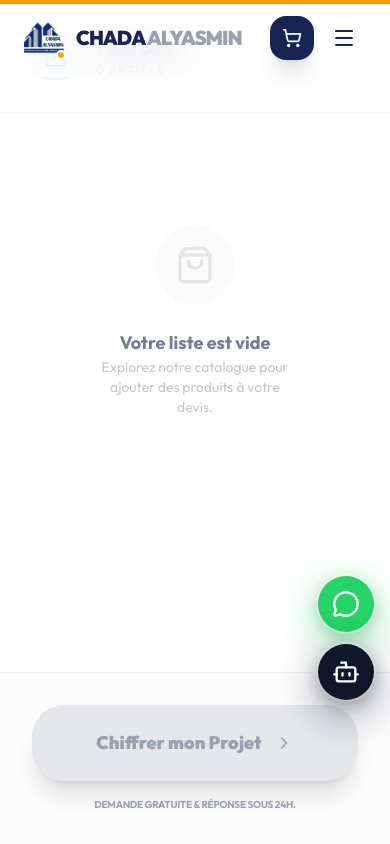
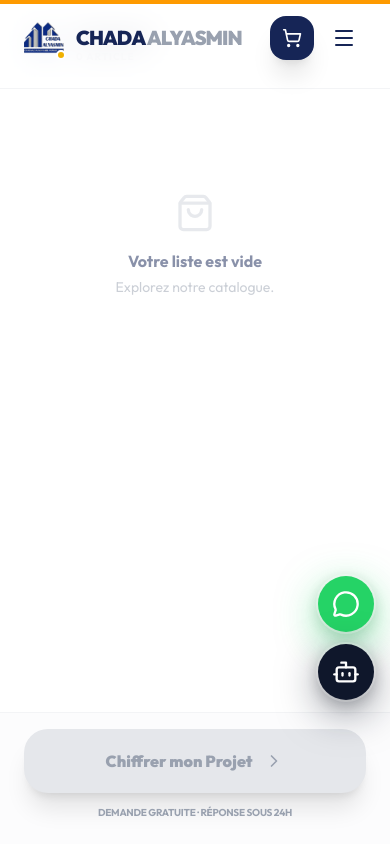
Before and after one commit to Anasshlaibi/chadaa, a Next.js app in the folder next-app/: page /devis in a window 390 px wide. Both pictures are taken after a click on the button 292 px from the left and 38 px from the top of the page. Shown: the top 844 px of the page. Built offline with nearby package versions, Linux system fonts and the light colour scheme.

Commit message:
ux: complete redesign of quote panel - two-column modal on desktop, side panel on mobile

```diff
--- a/next-app/src/components/QuoteForm.tsx
+++ b/next-app/src/components/QuoteForm.tsx
@@ -144,18 +144,11 @@ const QuoteForm: React.FC<QuoteFormProps> = ({ onSuccess, onCancel }) => {
           </div>
         )}
 
-        <div className="grid grid-cols-2 gap-4 pt-4">
-          <button
-            type="button"
-            onClick={onCancel}
-            className="py-4 rounded-2xl bg-gray-100 text-blue-950 font-black text-sm hover:bg-gray-200 transition-all"
-          >
-            Retour
-          </button>
+        <div className="pt-4">
           <button
             disabled={status === 'loading'}
             type="submit"
-            className="py-4 rounded-2xl bg-amber-500 text-white font-black text-sm shadow-xl hover:bg-amber-600 active:scale-95 transition-all flex items-center justify-center space-x-2"
+            className="w-full py-4 rounded-2xl bg-amber-500 text-white font-black text-sm shadow-xl hover:bg-amber-600 active:scale-95 transition-all flex items-center justify-center gap-2"
           >
             {status === 'loading' ? (
               <>
@@ -165,11 +158,12 @@ const QuoteForm: React.FC<QuoteFormProps> = ({ onSuccess, onCancel }) => {
             ) : (
               <>
                 <Send size={18} />
-                <span>Envoyer</span>
+                <span>Envoyer la Demande</span>
               </>
             )}
           </button>
         </div>
+
       </form>
     </div>
   );
--- a/next-app/src/components/QuotePanel.tsx
+++ b/next-app/src/components/QuotePanel.tsx
@@ -2,7 +2,7 @@
 
 import React, { useState, useEffect } from 'react';
 import { motion, AnimatePresence } from 'framer-motion';
-import { X, Trash2, ChevronRight, ShoppingBag, Plus, Minus } from 'lucide-react';
+import { X, Trash2, ChevronRight, ShoppingBag, Plus, Minus, ArrowLeft, Package } from 'lucide-react';
 import { useCart } from '../hooks/useCart';
 import { type CartItem } from '../types/cart';
 import { cn } from '../lib/utils';
@@ -14,7 +14,6 @@ const QuotePanel: React.FC = () => {
   const [view, setView] = useState<'cart' | 'checkout'>('cart');
   const [isDesktop, setIsDesktop] = useState(false);
 
-  // Detect desktop breakpoint (lg = 1024px)
   useEffect(() => {
     const mq = window.matchMedia('(min-width: 1024px)');
     setIsDesktop(mq.matches);
@@ -23,174 +22,342 @@ const QuotePanel: React.FC = () => {
     return () => mq.removeEventListener('change', handler);
   }, []);
 
-  // Reset view when panel is opened
   useEffect(() => {
     if (isPanelOpen) setView('cart');
   }, [isPanelOpen]);
 
-  // Animation variants
+  // Lock body scroll when open
+  useEffect(() => {
+    if (isPanelOpen) {
+      document.body.style.overflow = 'hidden';
+    } else {
+      document.body.style.overflow = '';
+    }
+    return () => { document.body.style.overflow = ''; };
+  }, [isPanelOpen]);
+
   const mobileVariants = {
     initial: { x: '100%' },
     animate: { x: 0 },
     exit: { x: '100%' },
   };
   const desktopVariants = {
-    initial: { opacity: 0, scale: 0.92, y: 16 },
+    initial: { opacity: 0, scale: 0.94, y: 20 },
     animate: { opacity: 1, scale: 1, y: 0 },
-    exit: { opacity: 0, scale: 0.92, y: 16 },
+    exit: { opacity: 0, scale: 0.94, y: 20 },
   };
   const variants = isDesktop ? desktopVariants : mobileVariants;
-
 
   return (
     <AnimatePresence>
       {isPanelOpen && (
         <>
-          {/* Backdrop — stronger blur on desktop for modal feel */}
+          {/* Backdrop */}
           <motion.div
             initial={{ opacity: 0 }}
             animate={{ opacity: 1 }}
             exit={{ opacity: 0 }}
+            transition={{ duration: 0.2 }}
             onClick={() => setIsPanelOpen(false)}
-            className="fixed inset-0 bg-blue-950/40 backdrop-blur-md z-[150]"
+            className="fixed inset-0 z-[150] bg-blue-950/50 backdrop-blur-lg"
           />
 
-          {/* Mobile: slide from right | Desktop: centered modal */}
+          {/* ── DESKTOP: Two-column centered modal ── */}
+          {isDesktop ? (
             <motion.div
-            variants={variants}
+              variants={desktopVariants}
               initial="initial"
               animate="animate"
               exit="exit"
-            transition={{ type: 'spring', damping: 26, stiffness: 220 }}
-            className="fixed top-0 right-0 h-full w-full max-w-md bg-white shadow-2xl z-[160] flex flex-col lg:top-1/2 lg:left-1/2 lg:right-auto lg:translate-x-[-50%] lg:translate-y-[-50%] lg:h-auto lg:max-h-[88vh] lg:w-[580px] lg:max-w-[90vw] lg:rounded-3xl lg:overflow-hidden"
+              transition={{ type: 'spring', damping: 28, stiffness: 240 }}
+              className="fixed z-[160] top-1/2 left-1/2 -translate-x-1/2 -translate-y-1/2 w-[860px] max-w-[92vw] max-h-[88vh] rounded-3xl overflow-hidden shadow-[0_32px_80px_-12px_rgba(15,23,42,0.45)] flex"
             >
-            {/* Header */}
-            <div className="p-8 border-b border-gray-100 flex items-center justify-between bg-white sticky top-0 z-10">
-              <div className="flex items-center space-x-4">
-                <div className="w-12 h-12 rounded-2xl bg-blue-50 flex items-center justify-center text-blue-950">
-                  <ShoppingBag size={24} />
+              {/* Left panel — Cart */}
+              <div className="w-[360px] shrink-0 bg-blue-950 flex flex-col text-white">
+                {/* Left header */}
+                <div className="p-8 pb-6 border-b border-white/10">
+                  <div className="flex items-center justify-between mb-1">
+                    <div className="flex items-center gap-3">
+                      <div className="w-10 h-10 rounded-2xl bg-white/10 flex items-center justify-center">
+                        <ShoppingBag size={20} />
                       </div>
                       <div>
-                  <h2 className="text-xl font-black text-blue-950 tracking-tight">
-                    {view === 'cart' ? 'Mon Devis' : 'Finaliser la Demande'}
-                  </h2>
-                  <p className="text-xs font-bold text-gray-400 uppercase tracking-widest">{itemCount} {itemCount > 1 ? 'articles' : 'article'}</p>
+                        <h2 className="text-lg font-black tracking-tight">Mon Devis</h2>
+                        <p className="text-[11px] font-bold text-white/50 uppercase tracking-widest">
+                          {itemCount} {itemCount > 1 ? 'articles' : 'article'}
+                        </p>
                       </div>
                     </div>
                     <button
                       onClick={() => setIsPanelOpen(false)}
-                className="p-3 hover:bg-gray-100 rounded-2xl transition-colors text-gray-400 hover:text-blue-950"
+                      className="w-10 h-10 rounded-2xl bg-white/10 hover:bg-white/20 flex items-center justify-center transition-colors text-white/60 hover:text-white"
                     >
-                <X size={24} />
+                      <X size={18} />
                     </button>
                   </div>
+                </div>
 
-            {/* List Content */}
-            <div className="grow overflow-y-auto p-8">
-              {view === 'cart' ? (
-                <div className="space-y-6">
+                {/* Left — Product list */}
+                <div className="grow overflow-y-auto p-6 space-y-4 scrollbar-thin scrollbar-track-transparent scrollbar-thumb-white/20">
                   {items.length === 0 ? (
-                    <div className="h-full py-20 flex flex-col items-center justify-center text-center space-y-6 opacity-60">
-                      <div className="w-20 h-20 rounded-full bg-gray-50 flex items-center justify-center text-gray-300">
-                        <ShoppingBag size={40} />
-                      </div>
+                    <div className="flex flex-col items-center justify-center h-full py-16 text-center opacity-40 space-y-4">
+                      <Package size={40} />
                       <div>
-                        <h3 className="text-lg font-bold text-blue-950">Votre liste est vide</h3>
-                        <p className="text-sm text-gray-400 max-w-[200px] mx-auto">Explorez notre catalogue pour ajouter des produits à votre devis.</p>
+                        <p className="font-bold text-sm">Aucun produit</p>
+                        <p className="text-xs text-white/60 mt-1">Explorez le catalogue pour ajouter des produits.</p>
                       </div>
                     </div>
                   ) : (
                     items.map((item: CartItem) => (
                       <motion.div
                         layout
+                        key={item.id}
                         initial={{ opacity: 0, y: 10 }}
                         animate={{ opacity: 1, y: 0 }}
-                        key={item.id}
-                        className="flex items-center space-x-6 group"
+                        exit={{ opacity: 0, x: -20 }}
+                        className="flex items-center gap-4 bg-white/5 hover:bg-white/10 rounded-2xl p-3 transition-colors group"
                       >
-                        <div className="relative w-20 h-20 rounded-2xl overflow-hidden bg-gray-100 border border-gray-100 shrink-0">
-                          <Image
-                            src={item.image}
-                            alt={item.name}
-                            fill
-                            className="object-cover group-hover:scale-110 transition-transform duration-500"
-                          />
+                        <div className="relative w-14 h-14 rounded-xl overflow-hidden bg-white/10 shrink-0">
+                          <Image src={item.image} alt={item.name} fill className="object-cover" />
                         </div>
-                        <div className="grow">
-                          <h4 className="font-bold text-blue-950 text-base leading-tight mb-1">{item.name}</h4>
-                          <p className="text-xs font-semibold text-gray-400 uppercase tracking-tighter">{item.category}</p>
-                          <div className="flex items-center mt-3 bg-gray-50 rounded-xl p-1 border border-gray-100">
+                        <div className="grow min-w-0">
+                          <p className="text-[11px] font-black text-white leading-tight truncate">{item.name}</p>
+                          <p className="text-[10px] text-white/40 font-bold uppercase tracking-wider truncate">{item.category}</p>
+                          {/* Qty control */}
+                          <div className="flex items-center gap-2 mt-2">
                             <button
                               onClick={() => updateQuantity(item.id, Math.max(1, item.quantity - 1))}
-                              className="w-10 h-10 flex items-center justify-center bg-white hover:bg-blue-100 text-blue-950 rounded-lg transition-colors shadow-sm"
+                              className="w-6 h-6 rounded-lg bg-white/10 hover:bg-amber-500 flex items-center justify-center transition-colors"
                             >
-                              <Minus size={16} />
+                              <Minus size={10} />
                             </button>
-                            <input
-                              type="text"
-                              inputMode="numeric"
-                              value={item.quantity === 0 ? '' : item.quantity}
-                              onChange={(e) => {
-                                const val = e.target.value.replace(/\D/g, '');
-                                if (val === '') {
-                                  updateQuantity(item.id, 0);
-                                } else {
-                                  const num = parseInt(val);
-                                  if (!isNaN(num)) {
-                                    updateQuantity(item.id, num);
-                                  }
-                                }
-                              }}
-                              onBlur={() => {
-                                if (item.quantity < 1) {
-                                  updateQuantity(item.id, 1);
-                                }
-                              }}
-                              className="w-12 text-center text-sm font-black text-blue-950 bg-transparent outline-none"
-                            />
+                            <span className="text-xs font-black w-6 text-center">{item.quantity}</span>
                             <button
                               onClick={() => updateQuantity(item.id, item.quantity + 1)}
-                              className="w-10 h-10 flex items-center justify-center bg-white hover:bg-blue-100 text-blue-950 rounded-lg transition-colors shadow-sm"
+                              className="w-6 h-6 rounded-lg bg-white/10 hover:bg-amber-500 flex items-center justify-center transition-colors"
                             >
-                              <Plus size={16} />
+                              <Plus size={10} />
                             </button>
                           </div>
                         </div>
                         <button
                           onClick={() => removeFromQuote(item.id)}
-                          className="min-w-[44px] min-h-[44px] flex items-center justify-center text-gray-300 hover:text-red-500 hover:bg-red-50 rounded-xl transition-all"
+                          className="w-8 h-8 rounded-xl text-white/20 hover:text-red-400 hover:bg-red-500/10 flex items-center justify-center transition-all opacity-0 group-hover:opacity-100"
                         >
-                          <Trash2 size={20} />
+                          <Trash2 size={14} />
+                        </button>
+                      </motion.div>
+                    ))
+                  )}
+                </div>
+
+                {/* Left footer */}
+                {items.length > 0 && (
+                  <div className="p-6 border-t border-white/10">
+                    <button
+                      onClick={clearQuote}
+                      className="w-full text-[10px] font-black text-white/30 hover:text-red-400 uppercase tracking-widest transition-colors py-2"
+                    >
+                      Vider la sélection
+                    </button>
+                  </div>
+                )}
+              </div>
+
+              {/* Right panel — Form / CTA */}
+              <div className="flex-1 bg-white flex flex-col">
+                <AnimatePresence mode="wait">
+                  {view === 'cart' ? (
+                    <motion.div
+                      key="cta"
+                      initial={{ opacity: 0, x: 20 }}
+                      animate={{ opacity: 1, x: 0 }}
+                      exit={{ opacity: 0, x: -20 }}
+                      transition={{ duration: 0.2 }}
+                      className="flex flex-col h-full"
+                    >
+                      {/* Right header */}
+                      <div className="p-8 pb-0">
+                        <p className="text-[10px] font-black text-amber-500 uppercase tracking-[0.3em] mb-2">Demande gratuite</p>
+                        <h3 className="text-2xl font-black text-blue-950 tracking-tight leading-tight">
+                          Obtenez votre devis<br />
+                          <span className="text-gray-300">en moins de 24h.</span>
+                        </h3>
+                      </div>
+
+                      {/* Trust badges */}
+                      <div className="px-8 pt-6 space-y-3">
+                        {[
+                          { icon: '⚡', text: 'Réponse sous 24h garantie' },
+                          { icon: '🔒', text: 'Devis confidentiel & sans engagement' },
+                          { icon: '🇲🇦', text: 'Livraison partout au Maroc' },
+                        ].map((badge) => (
+                          <div key={badge.text} className="flex items-center gap-3 text-sm text-gray-500 font-medium">
+                            <span className="text-base">{badge.icon}</span>
+                            <span>{badge.text}</span>
+                          </div>
+                        ))}
+                      </div>
+
+                      {/* Spacer */}
+                      <div className="grow" />
+
+                      {/* CTA button */}
+                      <div className="p-8 pt-0">
+                        <button
+                          onClick={() => setView('checkout')}
+                          disabled={items.length === 0}
+                          className={cn(
+                            "w-full py-5 rounded-2xl font-black text-base transition-all flex items-center justify-center gap-3 shadow-xl",
+                            items.length > 0
+                              ? "bg-blue-950 text-white hover:bg-amber-500 hover:shadow-amber-500/30 active:scale-[0.98]"
+                              : "bg-gray-100 text-gray-400 cursor-not-allowed"
+                          )}
+                        >
+                          <span>Chiffrer mon Projet</span>
+                          <ChevronRight size={20} />
+                        </button>
+                        <p className="text-[10px] text-center text-gray-400 font-bold uppercase tracking-widest mt-4">
+                          Aucun paiement requis
+                        </p>
+                      </div>
+                    </motion.div>
+                  ) : (
+                    <motion.div
+                      key="form"
+                      initial={{ opacity: 0, x: 20 }}
+                      animate={{ opacity: 1, x: 0 }}
+                      exit={{ opacity: 0, x: -20 }}
+                      transition={{ duration: 0.2 }}
+                      className="flex flex-col h-full"
+                    >
+                      {/* Form header */}
+                      <div className="p-8 pb-4 border-b border-gray-100 flex items-center gap-4">
+                        <button
+                          onClick={() => setView('cart')}
+                          className="w-10 h-10 rounded-2xl bg-gray-100 hover:bg-gray-200 flex items-center justify-center transition-colors text-blue-950"
+                        >
+                          <ArrowLeft size={18} />
+                        </button>
+                        <div>
+                          <h3 className="text-lg font-black text-blue-950 tracking-tight">Finaliser la Demande</h3>
+                          <p className="text-xs text-gray-400 font-bold">Vos informations de contact</p>
+                        </div>
+                      </div>
+                      <div className="grow overflow-y-auto p-8">
+                        <QuoteForm
+                          onSuccess={() => setIsPanelOpen(false)}
+                          onCancel={() => setView('cart')}
+                        />
+                      </div>
+                    </motion.div>
+                  )}
+                </AnimatePresence>
+              </div>
+            </motion.div>
+          ) : (
+            /* ── MOBILE: Full-height side panel ── */
+            <motion.div
+              variants={mobileVariants}
+              initial="initial"
+              animate="animate"
+              exit="exit"
+              transition={{ type: 'spring', damping: 25, stiffness: 200 }}
+              className="fixed top-0 right-0 h-full w-full max-w-md bg-white shadow-2xl z-[160] flex flex-col"
+            >
+              {/* Mobile Header */}
+              <div className="p-6 border-b border-gray-100 flex items-center justify-between bg-white sticky top-0 z-10">
+                <div className="flex items-center gap-3">
+                  {view === 'checkout' && (
+                    <button
+                      onClick={() => setView('cart')}
+                      className="w-10 h-10 rounded-2xl bg-gray-100 flex items-center justify-center text-blue-950"
+                    >
+                      <ArrowLeft size={18} />
+                    </button>
+                  )}
+                  <div className="w-10 h-10 rounded-2xl bg-blue-50 flex items-center justify-center text-blue-950">
+                    <ShoppingBag size={20} />
+                  </div>
+                  <div>
+                    <h2 className="text-base font-black text-blue-950 tracking-tight">
+                      {view === 'cart' ? 'Mon Devis' : 'Finaliser'}
+                    </h2>
+                    <p className="text-[10px] font-bold text-gray-400 uppercase tracking-widest">
+                      {itemCount} {itemCount > 1 ? 'articles' : 'article'}
+                    </p>
+                  </div>
+                </div>
+                <button
+                  onClick={() => setIsPanelOpen(false)}
+                  className="w-10 h-10 rounded-2xl hover:bg-gray-100 flex items-center justify-center transition-colors text-gray-400"
+                >
+                  <X size={20} />
+                </button>
+              </div>
+
+              {/* Mobile content */}
+              <div className="grow overflow-y-auto p-6">
+                {view === 'cart' ? (
+                  <div className="space-y-4">
+                    {items.length === 0 ? (
+                      <div className="py-20 flex flex-col items-center justify-center text-center space-y-4 opacity-50">
+                        <ShoppingBag size={40} className="text-gray-300" />
+                        <div>
+                          <h3 className="font-bold text-blue-950">Votre liste est vide</h3>
+                          <p className="text-sm text-gray-400 mt-1">Explorez notre catalogue.</p>
+                        </div>
+                      </div>
+                    ) : (
+                      items.map((item: CartItem) => (
+                        <motion.div
+                          layout
+                          key={item.id}
+                          initial={{ opacity: 0, y: 10 }}
+                          animate={{ opacity: 1, y: 0 }}
+                          className="flex items-center gap-4 group"
+                        >
+                          <div className="relative w-16 h-16 rounded-2xl overflow-hidden bg-gray-100 shrink-0">
+                            <Image src={item.image} alt={item.name} fill className="object-cover" />
+                          </div>
+                          <div className="grow min-w-0">
+                            <h4 className="font-bold text-blue-950 text-sm leading-tight truncate">{item.name}</h4>
+                            <p className="text-[10px] font-semibold text-gray-400 uppercase tracking-wider truncate">{item.category}</p>
+                            <div className="flex items-center mt-2 gap-2 bg-gray-50 rounded-xl p-1 w-fit border border-gray-100">
+                              <button onClick={() => updateQuantity(item.id, Math.max(1, item.quantity - 1))} className="w-8 h-8 bg-white rounded-lg flex items-center justify-center shadow-sm hover:bg-blue-50 transition-colors">
+                                <Minus size={12} />
+                              </button>
+                              <span className="w-8 text-center text-sm font-black text-blue-950">{item.quantity}</span>
+                              <button onClick={() => updateQuantity(item.id, item.quantity + 1)} className="w-8 h-8 bg-white rounded-lg flex items-center justify-center shadow-sm hover:bg-blue-50 transition-colors">
+                                <Plus size={12} />
+                              </button>
+                            </div>
+                          </div>
+                          <button onClick={() => removeFromQuote(item.id)} className="w-9 h-9 flex items-center justify-center text-gray-300 hover:text-red-500 hover:bg-red-50 rounded-xl transition-all">
+                            <Trash2 size={16} />
                           </button>
                         </motion.div>
                       ))
                     )}
                   </div>
                 ) : (
-                <QuoteForm
-                  onSuccess={() => setIsPanelOpen(false)}
-                  onCancel={() => setView('cart')}
-                />
+                  <QuoteForm onSuccess={() => setIsPanelOpen(false)} onCancel={() => setView('cart')} />
                 )}
               </div>
 
-            {/* Footer Actions (Only shown in cart view) */}
+              {/* Mobile footer */}
               {view === 'cart' && (
-              <div className="px-8 pt-8 pb-[max(2rem,env(safe-area-inset-bottom))] border-t border-gray-100 bg-gray-50/50 space-y-4">
+                <div className="px-6 pt-4 pb-[max(1.5rem,env(safe-area-inset-bottom))] border-t border-gray-100 bg-gray-50/50 space-y-3">
                   {items.length > 0 && (
-                  <button
-                    onClick={clearQuote}
-                    className="w-full min-h-[44px] text-[10px] font-black text-gray-400 hover:text-red-500 uppercase tracking-widest transition-colors mb-2"
-                  >
+                    <button onClick={clearQuote} className="w-full text-[10px] font-black text-gray-400 hover:text-red-500 uppercase tracking-widest transition-colors py-1">
                       Vider la sélection
                     </button>
                   )}
-
                   <button
                     onClick={() => setView('checkout')}
                     disabled={items.length === 0}
                     className={cn(
-                    "w-full py-6 rounded-4xl font-black text-lg transition-all flex items-center justify-center space-x-3 shadow-xl",
+                      "w-full py-5 rounded-3xl font-black text-base transition-all flex items-center justify-center gap-3 shadow-xl",
                       items.length > 0
                         ? "bg-blue-950 text-white hover:bg-amber-500 hover:shadow-amber-500/20 active:scale-[0.98]"
                         : "bg-gray-200 text-gray-400 cursor-not-allowed"
@@ -199,13 +366,13 @@ const QuotePanel: React.FC = () => {
                     <span>Chiffrer mon Projet</span>
                     <ChevronRight size={20} />
                   </button>
-
                   <p className="text-[10px] text-center text-gray-400 font-bold uppercase tracking-tight">
-                  Demande gratuite & réponse sous 24h.
+                    Demande gratuite · Réponse sous 24h
                   </p>
                 </div>
               )}
             </motion.div>
+          )}
         </>
       )}
     </AnimatePresence>
```
Lines whose indentation alone changed are shown as unchanged.
